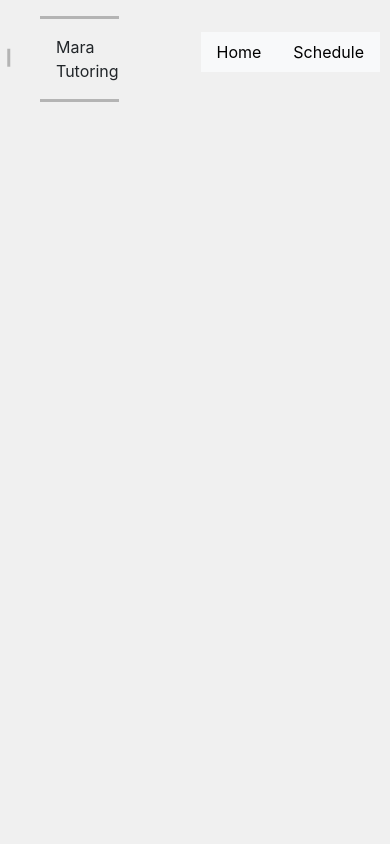
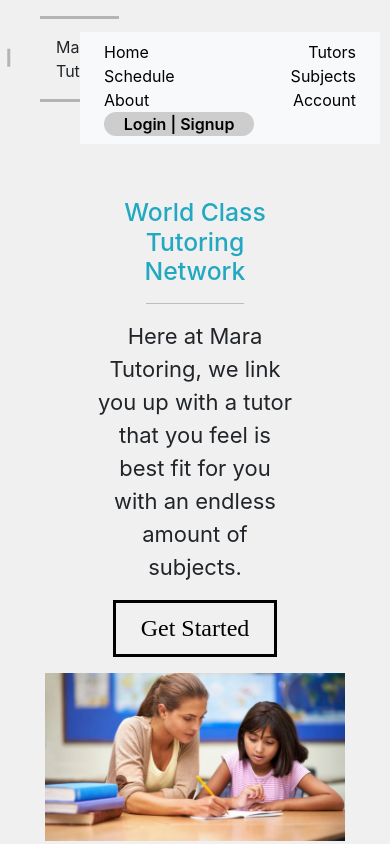
Before and after one commit to viveroa2291/Tutor, a React (Create React App) app: page / in a window 390 px wide. Built offline with nearby package versions, Linux system fonts and the light colour scheme.

Commit message:
Home page Finished
Finished the home page

```diff
--- a/src/components/CSS/header.css
+++ b/src/components/CSS/header.css
@@ -1,3 +1,27 @@
+.hamburger {
+    display: none;
+}
+a.nav-link {
+    position: relative;
+}
+a.nav-link:before {
+    content: "";
+    position: absolute;
+    width: 0;
+    height: 2px;
+    bottom: 0;
+    left: 0;
+    background-color: black;
+    visibility: hidden;
+    transition: all 0.3s ease-in-out;
+}
+a.nav-link:hover:before {
+    visibility: visible;
+    width: 100%;
+}
+.top-nav {
+    margin-top: 1rem;
+}
 section {
     display: flex;
     align-items: flex-start;
@@ -12,8 +36,8 @@ section {
     right: 10px;
 }
 .links {
-    margin-left: 1rem;
-    margin-right: 1rem;
+    margin-left: 1.5rem;
+    margin-right: 1.5rem;
     text-decoration: none;
     color: black;
 }
@@ -39,3 +63,48 @@ section {
     border: none;
     border-top: 3px solid black; /* change this value to set the thickness */
 }
+@media (max-width: 1050px) {
+    .hamburger {
+        display: block;
+        width: 40px;
+        padding: .5rem;
+    }
+    .hamburger hr {
+        margin: .45rem 0;
+        border: 2px solid black;
+    }
+    .hr1, .hr2, .hr3 {
+        transition: 1s;
+    }
+    .change .hr1 {
+        -webkit-transform: rotate(-45deg) translate(-9px, 6px);
+        transform: rotate(-45deg) translate(-9px, 6px);
+      }
+    .change .hr2 {
+        opacity: 0;
+    }
+    .change .hr3 {
+        -webkit-transform: rotate(45deg) translate(-8px, -8px);
+        transform: rotate(45deg) translate(-8px, -8px);
+    }
+
+    a.nav-link {
+        position: relative;
+     }
+     a.nav-link:before {
+         content: "";
+         position: absolute;
+         width: 100%;
+         height: 2px;
+         bottom: 0;
+         left: 0;
+         background-color: red;
+         visibility: hidden;
+         transform: scaleX(0);
+         transition: all 0.3s ease-in-out;
+     }
+     a.nav-link:hover:before {
+         visibility: visible;
+         transform: scaleX(.125);
+     }
+}
--- /dev/null
+++ b/src/components/CSS/home.css
@@ -0,0 +1,81 @@
+.home-body {
+    margin-top: 5rem;
+}
+.hr-title {
+    display: block;
+    margin-right: auto;
+    margin-left: auto;
+    width: 50%;
+}
+.body-text {
+    display: block;
+    margin-left: auto;
+    margin-right: auto;
+    margin-top: 3rem;
+    width: 60%;
+    font-size: 22px;
+}
+.started {
+    display: block;
+    margin-right: auto;
+    margin-left: auto;
+    margin-top: 3rem;
+    border: black solid 3px;
+    width: fit-content;
+    padding: 15px 50px;
+}
+.get-started {
+    font-family: 'Times New Roman', Times, serif;
+    font-size: 32px;
+    text-decoration: none;
+    color: black;
+}
+.get-started:hover {
+    opacity: 30%;
+    cursor: pointer;
+}
+.left-div {
+    width: 50%;
+}
+.right-div {
+    margin-left: 3rem;
+}
+.tutoring {
+    width: 600px;
+}
+@media (max-width: 1050px) {
+    .home-body {
+        display: flex;
+        flex-direction: column;
+        justify-content: center;
+    }
+    .left-div {
+        display: block;
+        margin-left: auto;
+        margin-right: auto;
+    }
+    .body-text {
+        margin-top: 1rem;
+        width: 100%;
+        text-align: center;
+    }
+    .started {
+        padding: 7.5px 25px;
+        margin-top: 1rem;
+        margin-bottom: 1rem;
+    }
+    .get-started {
+        font-size: 24px;
+    }
+    .right-div {
+       display: block;
+       margin-right: auto;
+       margin-left: auto;
+    }
+    .tutoring {
+        display: block;
+        margin-left: auto;
+        margin-right: auto;
+        width: 300px;
+    }
+}
--- a/src/components/Header.js
+++ b/src/components/Header.js
@@ -1,4 +1,4 @@
-import React, { useContext } from 'react';
+import React, { useContext, useState } from 'react';
 import { Link } from 'react-router-dom';
 import { BrowserRouter as Router} from 'react-router-dom';
 import './CSS/header.css';
@@ -11,7 +11,8 @@ import NotLoggedInHeader from './NotLoggedInHeader';
 const Header = () => {
    // const { isAuthenticated } = useContext(AuthContext);
     return (
-        <section>
+
+    <section>
         <div className="logo">
             <hr className="top-line"/>
             <div className="logo-line">
@@ -20,47 +21,107 @@ const Header = () => {
             </div>
             <hr className="bottom-line"/>
         </div>
+        <div id="hamburger" classs="hamburger">
+            <hr className='hr1'/>
+            <hr className='hr2'/>
+            <hr className='hr3'/>
+        </div>
         <div className="navigation-div">
-        <nav className="navbar navbar-expand-lg bg-light navigation">
-
+            <nav className="navbar navbar-expand-lg bg-light navigation top-nav">
                 <Link  className="nav-link links" to="/">Home</Link>
+                <Link className='nav-link links' to="/tutor">Tutors</Link>
                 <Link className="nav-link links" to="/schedule">Schedule</Link>
-                <div className="collapse navbar-collapse" id="navbarNavDropdown">
-                <ul className="navbar-nav">
-                <li className="nav-item dropdown">
-                    <a className="nav-link dropdown-toggle links" href="#" id="navbarDropdownMenuLink" role="button" data-bs-toggle="dropdown" aria-expanded="false">Subjects</a>
-                    <ul className="dropdown-menu" aria-labelledby="navbarDropdownMenuLink">
-                    <li><Link className="dropdown-item" to="/math">Math</Link></li>
-                    <li><Link className="dropdown-item" to="/science">Science</Link></li>
-                    <li><Link className="dropdown-item" to="/english">English</Link></li>
-                    <li><Link className="dropdown-item" to="/writing">Writing</Link></li>
-                    </ul>
-                </li>
-                {/*
-                <li className="nav-item dropdown">
-                    <a className="nav-link dropdown-toggle links" href="#" id="navbarDropdownMenuLink" role="button" data-bs-toggle="dropdown" aria-expanded="false">Levels</a>
-                    <ul className="dropdown-menu" aria-labelledby="navbarDropdownMenuLink">
-                    <li><Link className="dropdown-item" to="/elementary">Elementary</Link></li>
-                    <li><Link className="dropdown-item" to="/middle">Middle</Link></li>
-                    <li><Link className="dropdown-item" to="/high">High</Link></li>
-                    <li><Link className="dropdown-item" to="/undergrad">Undergrad</Link></li>
-                    <li><Link className="dropdown-item" to="/post">Post Grad</Link></li>
-                    <li><Link className="dropdown-item" to="/other">Other</Link></li>
-                    </ul>
-                </li>
-                */}
+                <Link className='nav-link links' to="/subjects">Subjects</Link>
                 <Link className="nav-link links" to="/about">About</Link>
                 <Link className="nav-link links" to="/account">Account</Link>
                 <Link className="nav-link btn links" to="/auth">Login | Signup</Link>
-            </ul>
-          </div>
-
-
-        </nav>
-      </div>
-
-           </section>
+            </nav>
+        </div>
+    </section>
     )
 }
 
 export default Header;
+/*
+import React, { useState, useRef, useEffect } from 'react';
+import { Link } from 'react-router-dom';
+import './CSS/header.css';
+
+const Header = () => {
+  const [isExpanded, setIsExpanded] = useState(false);
+  const hamburgerRef = useRef(null);
+  const topNavRef = useRef(null);
+
+  const handleToggle = () => {
+    setIsExpanded((prevState) => !prevState);
+  };
+
+  useEffect(() => {
+    const elements = topNavRef.current.children;
+
+    for (let i = 0; i < elements.length; i++) {
+      elements[i].classList.toggle('show', isExpanded);
+    }
+
+    if (hamburgerRef.current) {
+      if (hamburgerRef.current.style.marginBottom === '10rem') {
+        hamburgerRef.current.style.marginBottom = '0';
+      } else {
+        hamburgerRef.current.style.marginBottom = '10rem';
+      }
+    }
+  }, [isExpanded]);
+
+  const handleRotate = () => {
+    const hamburger = hamburgerRef.current;
+
+    if (hamburger) {
+      hamburger.classList.toggle('change');
+    }
+  };
+
+  return (
+    <section>
+      <div className="logo">
+        <hr className="top-line" />
+        <div className="logo-line">
+          <hr className="vertical-line" />
+          <p className="text-logo">
+            Mara <br /> Tutoring
+          </p>
+        </div>
+        <hr className="bottom-line" />
+      </div>
+      <div id="hamburger" className="hamburger" ref={hamburgerRef} onClick={() => handleRotate()}>
+        <hr className="hr1" />
+        <hr className="hr2" />
+        <hr className="hr3" />
+      </div>
+      <div className="navigation-div">
+        <nav className="navbar navbar-expand-lg bg-light navigation top-nav" ref={topNavRef}>
+          <Link className="nav-link links" to="/" onClick={() => handleToggle()}>
+            Home
+          </Link>
+          <Link className="nav-link links" to="/schedule" onClick={() => handleToggle()}>
+            Schedule
+          </Link>
+          <Link className="nav-link links" to="/subjects" onClick={() => handleToggle()}>
+            Subjects
+          </Link>
+          <Link className="nav-link links" to="/about" onClick={() => handleToggle()}>
+            About
+          </Link>
+          <Link className="nav-link links" to="/account" onClick={() => handleToggle()}>
+            Account
+          </Link>
+          <Link className="nav-link btn links" to="/auth" onClick={() => handleToggle()}>
+            Login | Signup
+          </Link>
+        </nav>
+      </div>
+    </section>
+  );
+};
+
+export default Header;
+*/
--- a/src/components/Home.js
+++ b/src/components/Home.js
@@ -1,9 +1,23 @@
 import React from 'react';
 import Header from "./Header";
+import { Link } from 'react-router-dom';
+import './CSS/home.css';
+import tutor from '../images/tutor-home.jpeg';
 const Home = () => {
     <Header/>
     return (
         <section>
+            <section class="home-body">
+               <div class="left-div">
+                    <h2>World Class Tutoring Network</h2>
+                    <hr className='hr-title'/>
+                    <p class="body-text">Here at Mara Tutoring, we link you up with a tutor that you feel is best fit for you with an endless amount of subjects. </p>
+                    <div class="started"><Link class="get-started" to="/signup">Get Started</Link></div>
+                </div>
+                <div className='right-div'>
+                    <img src={tutor} alt="Tutoring Session" className='tutoring'/>
+                </div>
+            </section>
 
         </section>
 
--- a/src/index.js
+++ b/src/index.js
@@ -4,7 +4,7 @@ import './index.css';
 import App from './App';
 import reportWebVitals from './reportWebVitals';
 import { BrowserRouter } from 'react-router-dom';
-import { FontAwesomeIcon } from '@fortawesome/vue-fontawesome'
+//import { FontAwesomeIcon } from '@fortawesome/vue-fontawesome'
 import { library } from '@fortawesome/fontawesome-svg-core';
 import { faMagnifyingGlass } from '@fortawesome/free-solid-svg-icons';
 import { faPersonChalkboard } from '@fortawesome/free-solid-svg-icons';
```
Also changed, not shown: src/images/tutor-home.jpeg (added).
